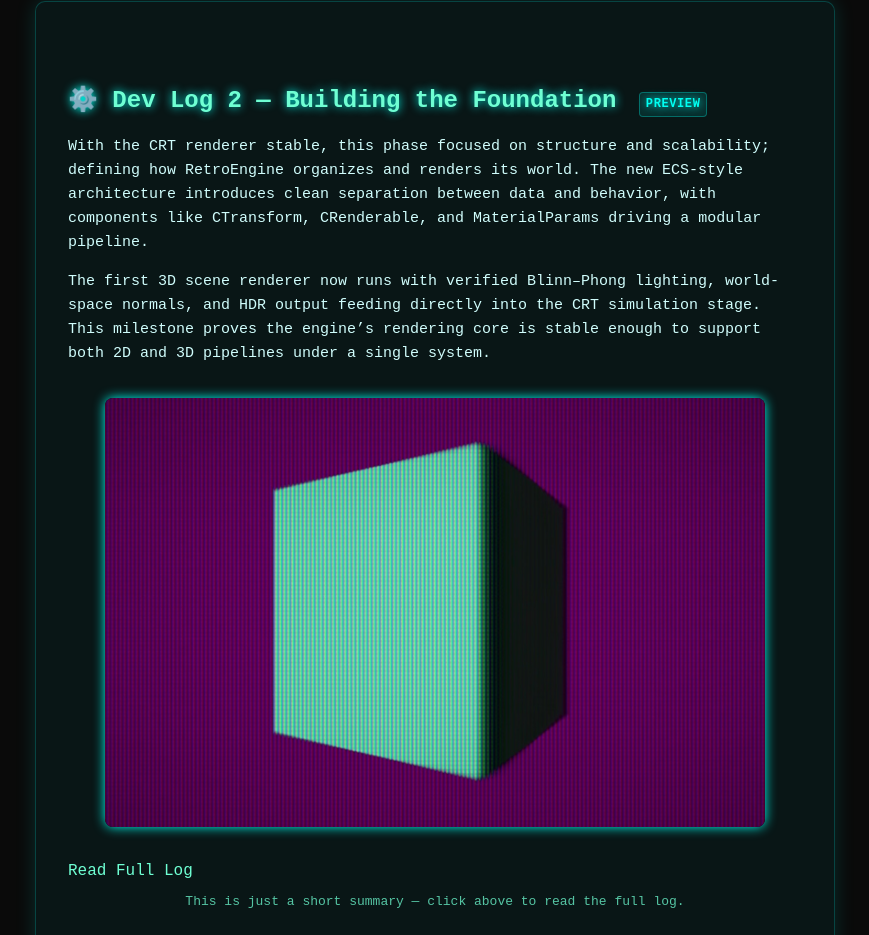
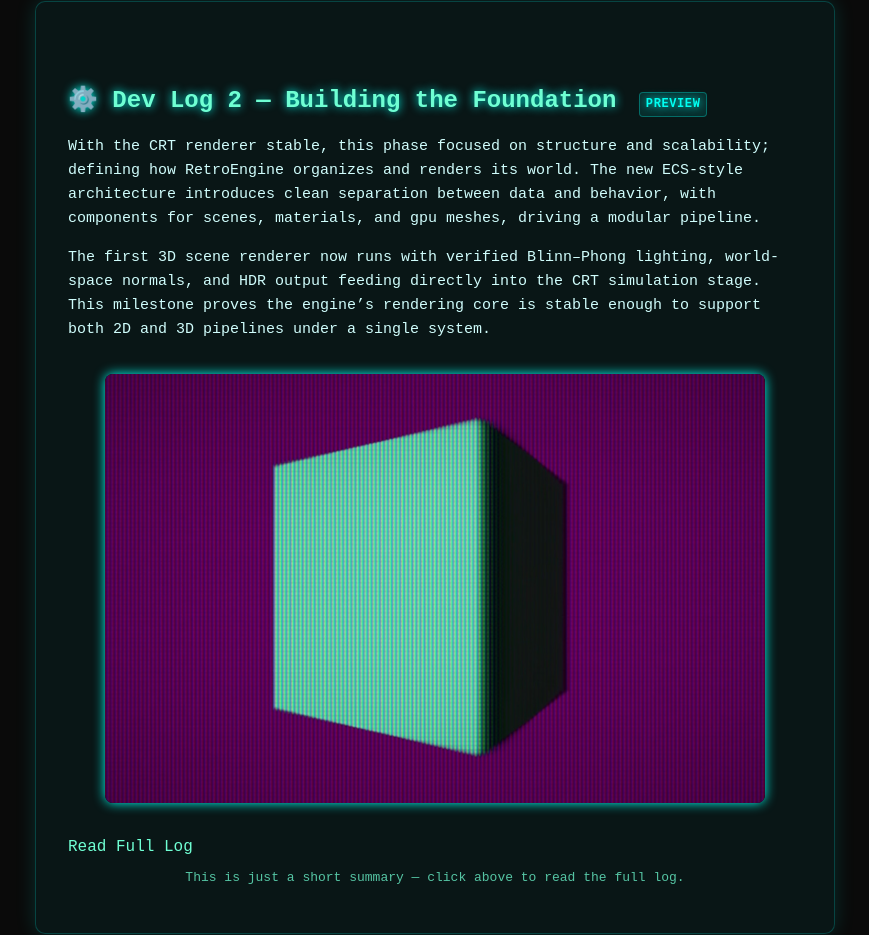
Before and after one commit to Dragonborn89/RetroEngineSite, a plain HTML site: page devlog/index.html in a window 1280 px wide. Shown: the part 1309-2244 px from the top of the page, without its empty margins (205-1074 px from the left). Drawn offline with Linux system fonts and the light colour scheme.

Commit message:
minor tweaks to devlog 2 description

```diff
--- a/devlog/index.html
+++ b/devlog/index.html
@@ -53,7 +53,7 @@
   </h2>
 
   <p>
-    With the CRT renderer stable, this phase focused on structure and scalability; defining how RetroEngine organizes and renders its world. The new ECS-style architecture introduces clean separation between data and behavior, with components like <code>CTransform</code>, <code>CRenderable</code>, and <code>MaterialParams</code> driving a modular pipeline.
+    With the CRT renderer stable, this phase focused on structure and scalability; defining how RetroEngine organizes and renders its world. The new ECS-style architecture introduces clean separation between data and behavior, with components for scenes, materials, and gpu meshes, driving a modular pipeline.
   </p>
 
   <p>
```
Also changed, not shown: assets/images/TestRendHills01.jpg (added).
